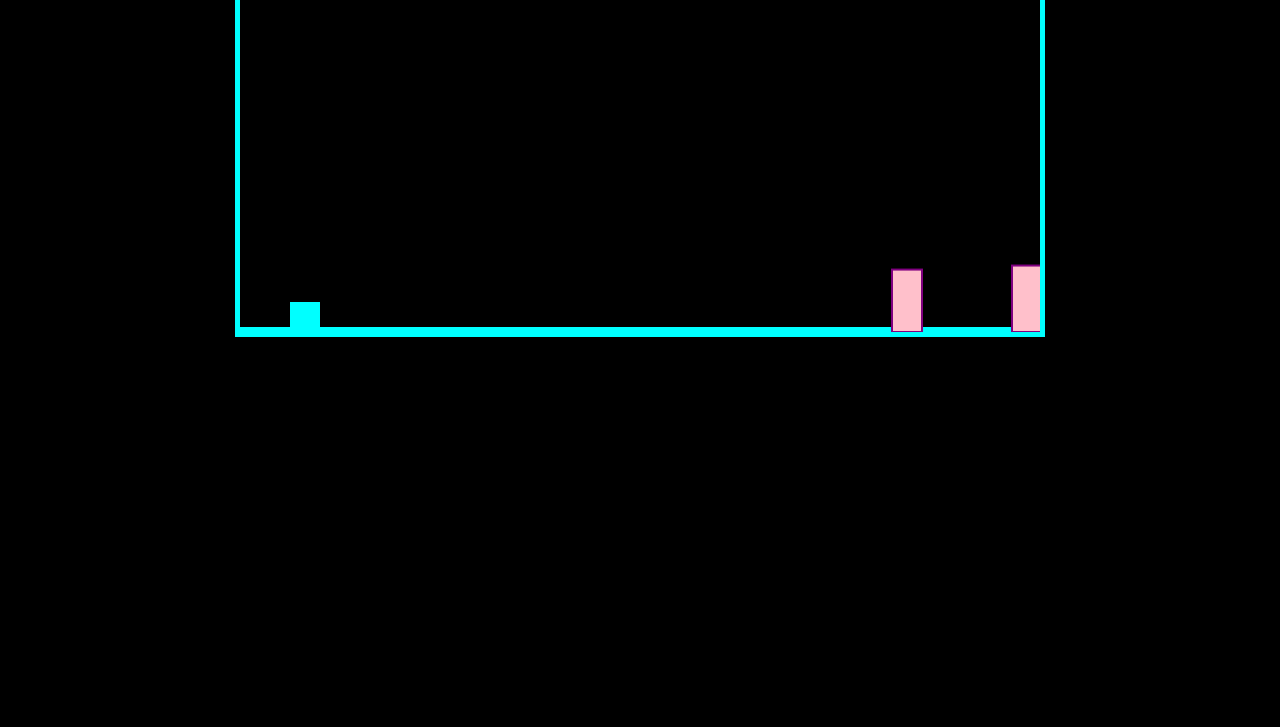
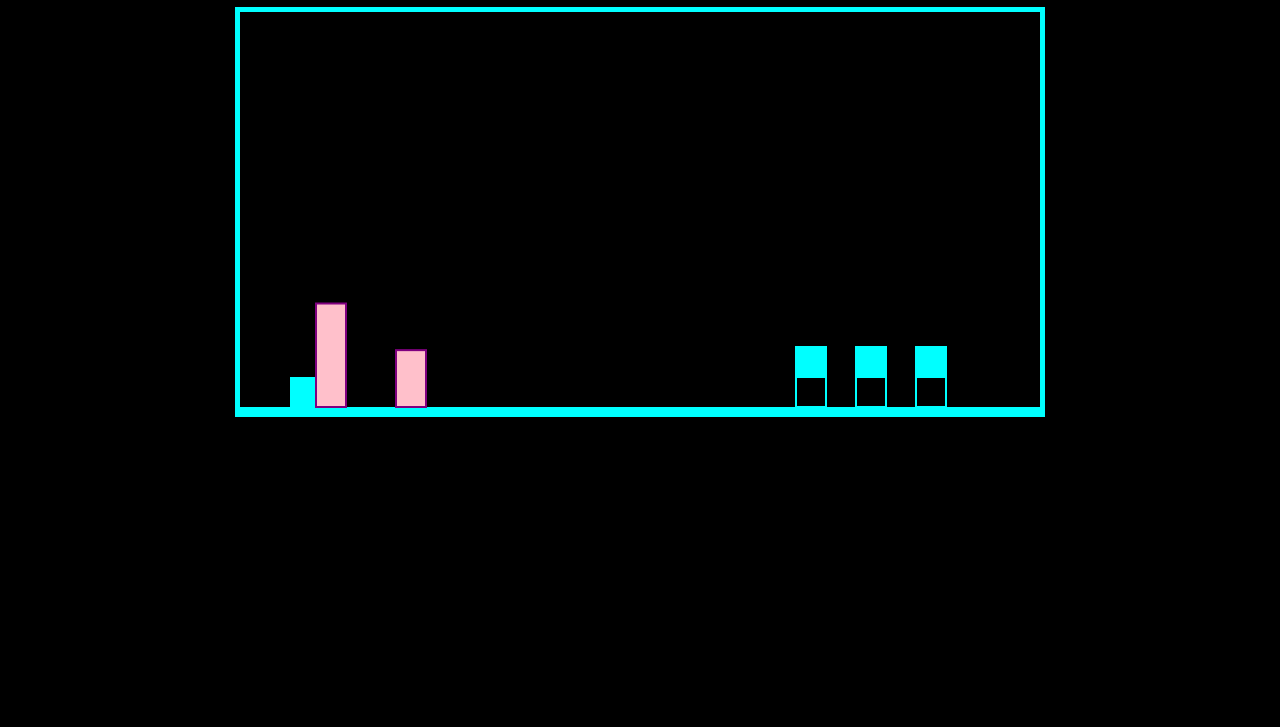
Before and after one commit to RoNotBroYT/Geo-dash, a plain HTML site: page index.html in a window 1280 px wide. Shown: the part 73-800 px from the top of the page. Drawn offline with Linux system fonts and the light colour scheme.

Commit message:
Update index.html

```diff
--- a/index.html
+++ b/index.html
@@ -2,7 +2,7 @@
 <html lang="en">
 <head>
 <meta charset="UTF-8" />
-  <meta name="viewport" content="width=device-width, initial-scale=1.0"/>
+<meta name="viewport" content="width=device-width, initial-scale=1" />
 <title>Fun Geo Dash Game</title>
 <style>
   body {
@@ -10,14 +10,12 @@
     background: black;
     overflow: hidden;
   }
-
   canvas {
     display: block;
     margin: 0 auto;
-      background-color: black;
+    background: black;
     border: 5px solid cyan;
   }
-
   #scoreboard {
     position: absolute;
     top: 10px;
@@ -27,7 +25,6 @@
     font-size: 18px;
     z-index: 10;
   }
-
   .mobile-controls {
     display: none;
     position: absolute;
@@ -35,7 +32,6 @@
     width: 100%;
     text-align: center;
   }
-
   .mobile-controls button {
     font-size: 24px;
     padding: 10px 20px;
@@ -43,7 +39,6 @@
     border: none;
     border-radius: 8px;
   }
-
   @media (max-width: 768px) {
     .mobile-controls {
       display: block;
@@ -51,10 +46,10 @@
   }
 </style>
 </head>
+<h1>Fun Geo Dash Game</h1>
 <body>
   <div id="scoreboard">
-    Score: <span id="score">0</span> |
-    High Score: <span id="highscore">0</span>
+    Score: <span id="score">0</span> | High Score: <span id="highscore">0</span>
   </div>
   <canvas id="gameCanvas" width="800" height="400"></canvas>
   <div class="mobile-controls">
@@ -68,31 +63,98 @@
     let highscore = localStorage.getItem("geoHighScore") || 0;
     document.getElementById("highscore").textContent = highscore;
 
+    const BLOCK_WIDTH = 30;
+    const FLOOR_Y = canvas.height - 5;
+
     const player = {
       x: 50,
-      y: 300,
+      y: FLOOR_Y - 30,
       width: 30,
       height: 30,
       color: "cyan",
       velocityY: 0,
-      jumpForce: -12,
+      jumpForce: -15,
       gravity: 0.7,
       onGround: false
     };
 
+
     let blocks = [];
     let gameSpeed = 4;
+    let frameCount = 0;
 
-    function generateBlock() {
-      const height = 40 + Math.random() * 60;
-      const y = canvas.height - height;
+
+    function generatePattern() {
+
+      const patternType = Math.floor(Math.random() * 3);
+
+      const startX = canvas.width;
+      if (patternType === 0) {
+
+        let count = 1 + Math.floor(Math.random() * 3);
+        for (let i = 0; i < count; i++) {
+          let height = 40 + Math.random() * 80;
           blocks.push({
-        x: canvas.width,
-        y,
-        width: 30,
-        height,
-        color: "pink"
+            x: startX + i * (BLOCK_WIDTH + 50),
+            y: FLOOR_Y - height,
+            width: BLOCK_WIDTH,
+            height: height,
+            color: "pink",
+            type: "obstacle"
           });
+        }
+      } else if (patternType === 1) {
+
+        let baseY = FLOOR_Y - BLOCK_WIDTH;
+        let baseX = startX;
+        for (let i = 0; i < 3; i++) {
+
+          blocks.push({
+            x: baseX + i * (BLOCK_WIDTH + 30),
+            y: baseY,
+            width: BLOCK_WIDTH,
+            height: BLOCK_WIDTH,
+            color: "black",
+            type: "platform"
+          });
+
+          blocks.push({
+            x: baseX + i * (BLOCK_WIDTH + 30),
+            y: baseY - BLOCK_WIDTH,
+            width: BLOCK_WIDTH,
+            height: BLOCK_WIDTH,
+            color: "cyan",
+            type: "platform"
+          });
+        }
+      } else {
+
+        let baseY = FLOOR_Y - 70;
+        blocks.push({
+          x: startX,
+          y: baseY,
+          width: BLOCK_WIDTH,
+          height: 70,
+          color: "pink",
+          type: "obstacle"
+        });
+        blocks.push({
+          x: startX + BLOCK_WIDTH + 20,
+          y: baseY - BLOCK_WIDTH,
+          width: BLOCK_WIDTH,
+          height: BLOCK_WIDTH,
+          color: "cyan",
+          type: "platform"
+        });
+        blocks.push({
+          x: startX + 2*BLOCK_WIDTH + 40,
+          y: baseY - 2*BLOCK_WIDTH,
+          width: BLOCK_WIDTH,
+          height: BLOCK_WIDTH,
+          color: "black",
+          type: "platform"
+        });
+      }
     }
 
     function updateBlocks() {
@@ -107,7 +169,11 @@
         }
       });
 
-      if (Math.random() < 0.02) generateBlock();
+
+      frameCount++;
+      if (frameCount % 120 === 0) {
+        generatePattern();
+      }
     }
 
     function jump() {
@@ -121,13 +187,36 @@
       player.velocityY += player.gravity;
       player.y += player.velocityY;
 
-      if (player.y + player.height >= canvas.height) {
-        player.y = canvas.height - player.height;
+
+      if (player.y + player.height >= FLOOR_Y) {
+        player.y = FLOOR_Y - player.height;
+        player.velocityY = 0;
+        player.onGround = true;
+      } else {
+        player.onGround = false;
+      }
+
+
+      if (player.velocityY >= 0) {
+        for (let b of blocks) {
+          if (b.type === "platform") {
+            const playerBottom = player.y + player.height;
+            const blockTop = b.y;
+            const withinX = player.x + player.width > b.x && player.x < b.x + b.width;
+            const closeY = playerBottom <= blockTop + player.velocityY && playerBottom + player.velocityY >= blockTop;
+            if (withinX && closeY) {
+
+              player.y = blockTop - player.height;
               player.velocityY = 0;
               player.onGround = true;
             }
+          }
+        }
+      }
+
 
       for (let b of blocks) {
+        if (b.type === "obstacle") {
           if (
             player.x < b.x + b.width &&
             player.x + player.width > b.x &&
@@ -135,6 +224,8 @@
             player.y + player.height > b.y
           ) {
             resetGame();
+            break;
+          }
         }
       }
     }
@@ -146,23 +237,27 @@
       score = 0;
       document.getElementById("score").textContent = score;
       blocks = [];
-      player.y = 300;
+      player.y = FLOOR_Y - player.height;
       player.velocityY = 0;
+      frameCount = 0;
     }
 
     function draw() {
       ctx.clearRect(0, 0, canvas.width, canvas.height);
 
+
       ctx.fillStyle = "cyan";
-      ctx.fillRect(0, canvas.height - 5, canvas.width, 5);
+      ctx.fillRect(0, FLOOR_Y, canvas.width, 5);
+
 
       ctx.fillStyle = player.color;
       ctx.fillRect(player.x, player.y, player.width, player.height);
 
+
       blocks.forEach(b => {
         ctx.fillStyle = b.color;
         ctx.fillRect(b.x, b.y, b.width, b.height);
-        ctx.strokeStyle = "purple";
+        ctx.strokeStyle = b.type === "obstacle" ? "purple" : "cyan";
         ctx.lineWidth = 2;
         ctx.strokeRect(b.x, b.y, b.width, b.height);
       });
```
Lines whose indentation alone changed are shown as unchanged.
